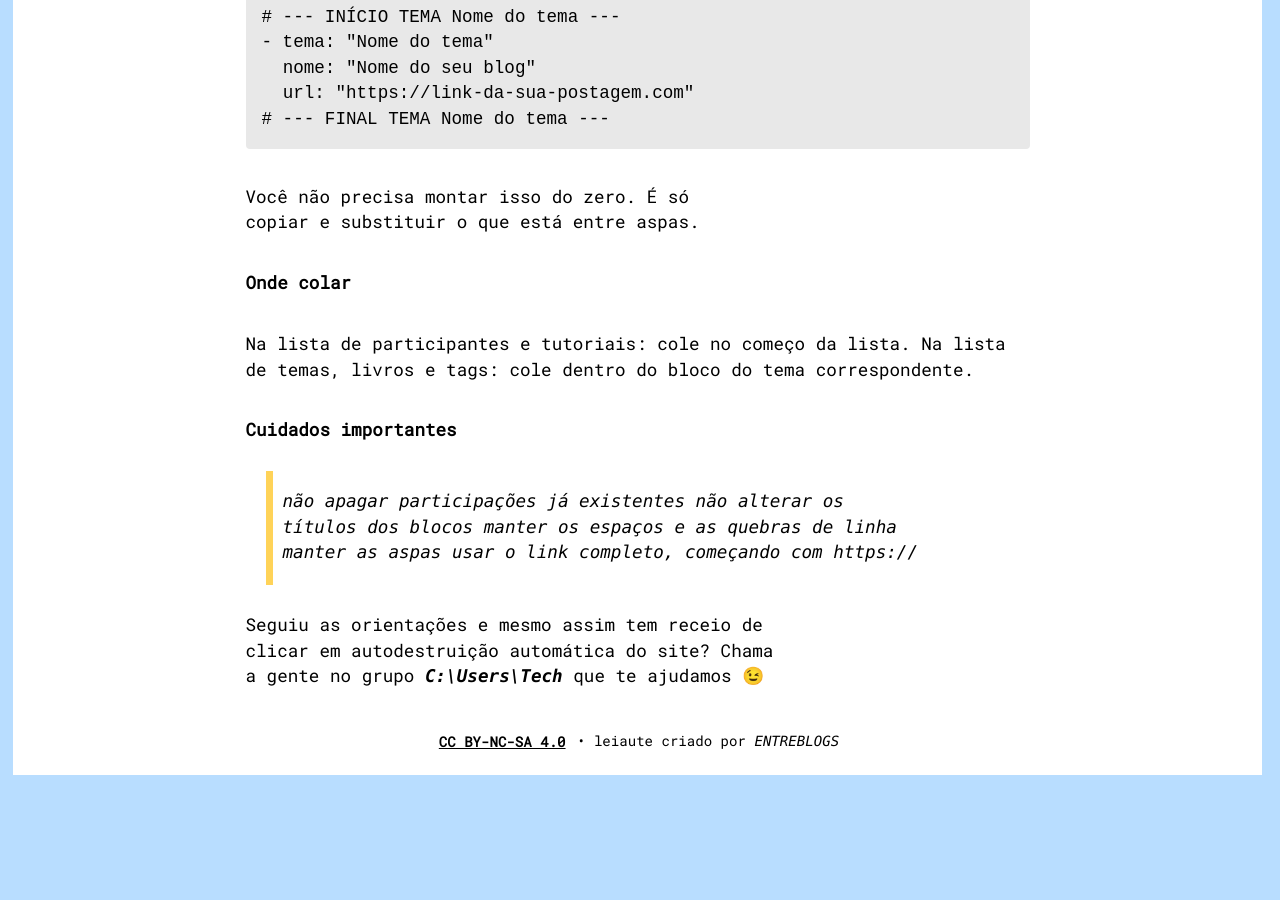
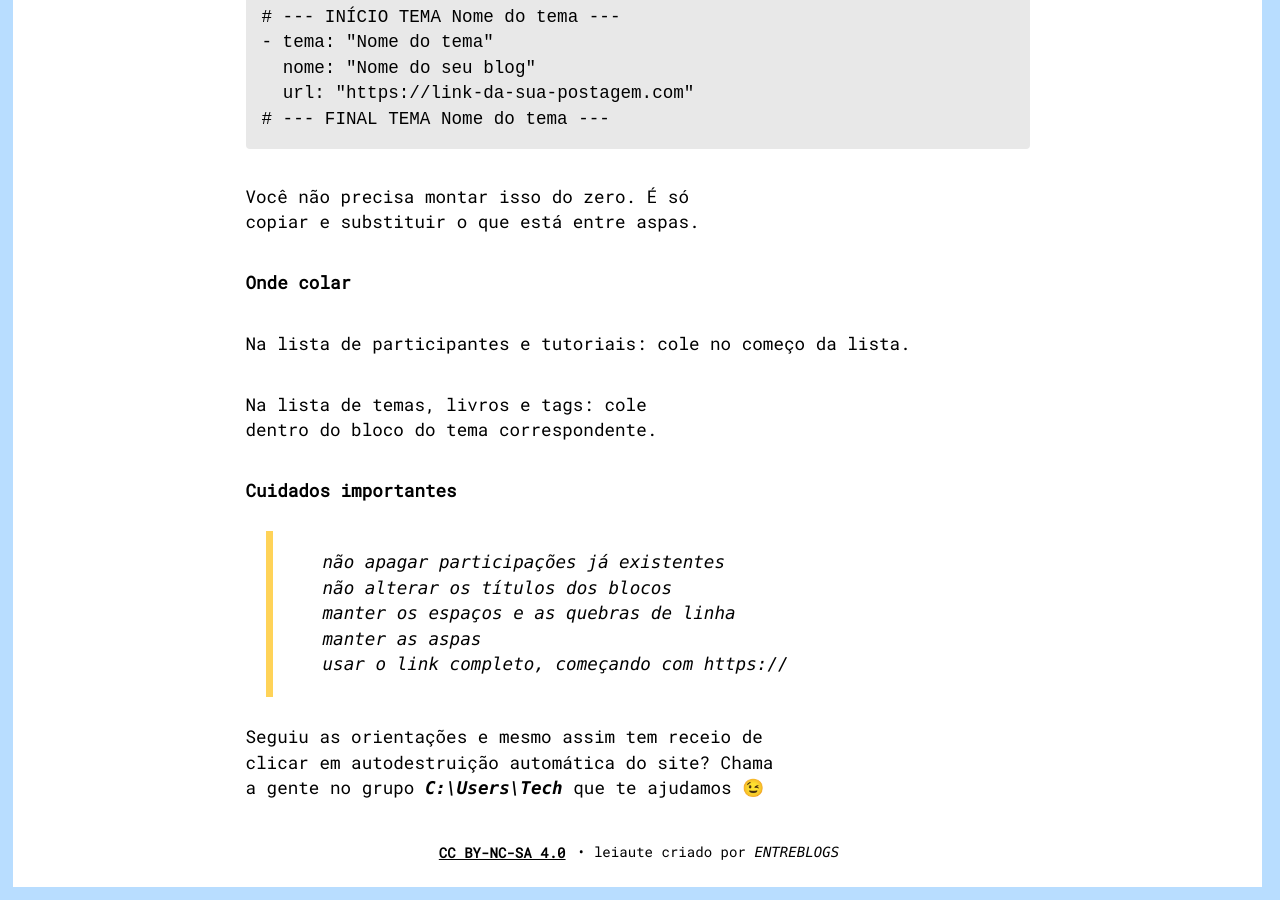
Before and after one commit to bamoretti/entreblogs, a Jekyll site: the page built from update-docs.md, in a window 1280 px wide and 900 px high, scrolled down 1157 px. Built offline with Jekyll 4.4.1, drawn with Linux system fonts in a browser that asks for light colours; comment, search, counter and statistics services are not loaded; before the commit the page ends 1945 px from its top, so only the background shows below that.

Commit message:
Update update-docs.md

```diff
--- a/update-docs.md
+++ b/update-docs.md
@@ -34,13 +34,14 @@ Você não precisa montar isso do zero.
 **Onde colar**
 
 Na lista de participantes e tutoriais: cole no começo da lista.
+
 Na lista de temas, livros e tags: cole dentro do bloco do tema correspondente.
 
 **Cuidados importantes**
-> não apagar participações já existentes
-> não alterar os títulos dos blocos
-> manter os espaços e as quebras de linha
-> manter as aspas
-> usar o link completo, começando com https://
+>- não apagar participações já existentes
+- não alterar os títulos dos blocos
+- manter os espaços e as quebras de linha
+- manter as aspas
+- usar o link completo, começando com https://
 
 Seguiu as orientações e mesmo assim tem receio de clicar em autodestruição automática do site? Chama a gente no grupo **_C:\Users\Tech_** que te ajudamos 😉
```
